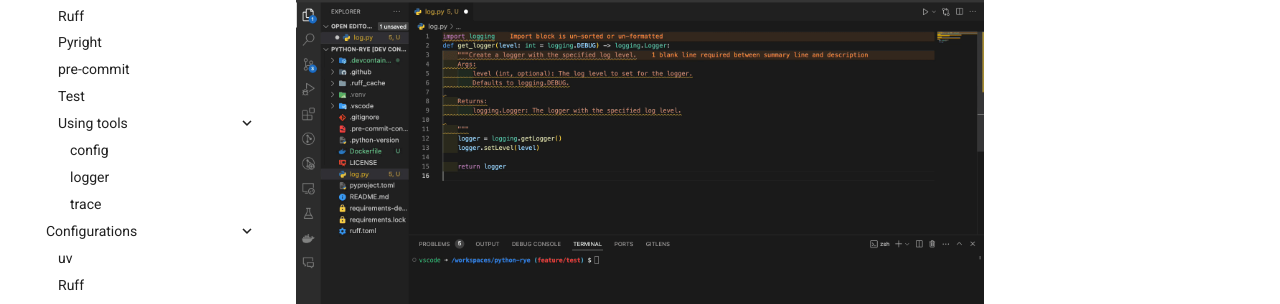
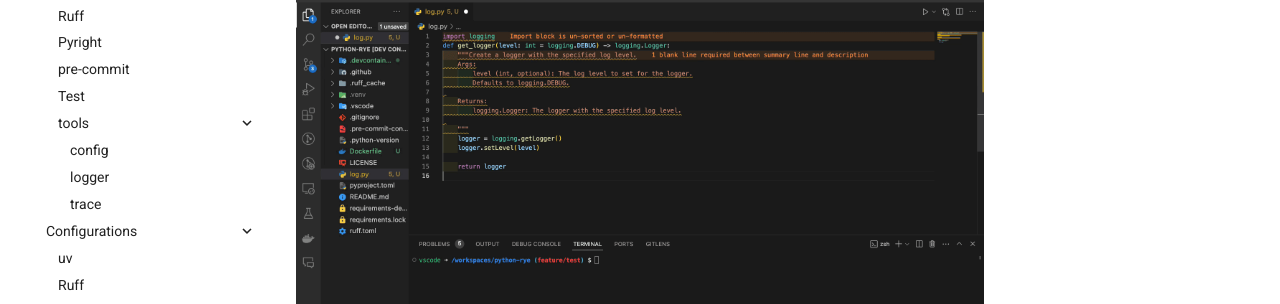
Before and after one commit to a5chin/python-uv, an MkDocs documentation site: the page built from docs/index.md, in a window 1280 px wide. Shown: the part 311-615 px from the top of the page. Built offline with MkDocs 1.6.1 and Material for MkDocs 9.7.7, drawn with Linux system fonts in a browser that asks for light colours; comment, search, counter and statistics services are not loaded.

Commit message:
fix: rename section from 'Using tools' to 'tools' in mkdocs.yml

```diff
--- a/mkdocs.yml
+++ b/mkdocs.yml
@@ -57,7 +57,7 @@ nav:
       - Pyright: guides/pyright.md
       - pre-commit: guides/pre-commit.md
       - Test: guides/test.md
-      - Using tools:
+      - tools:
           - guides/tools/index.md
           - config: guides/tools/config.md
           - logger: guides/tools/logger.md
```
